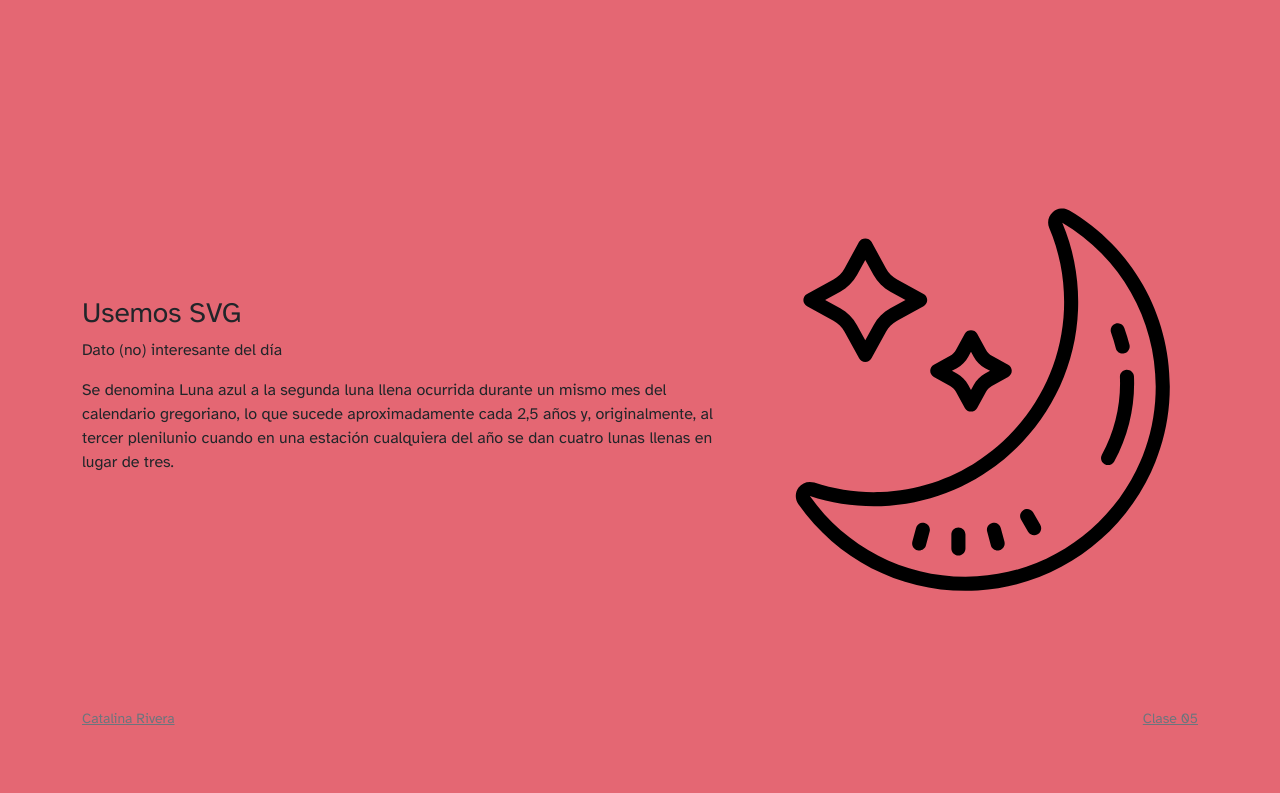
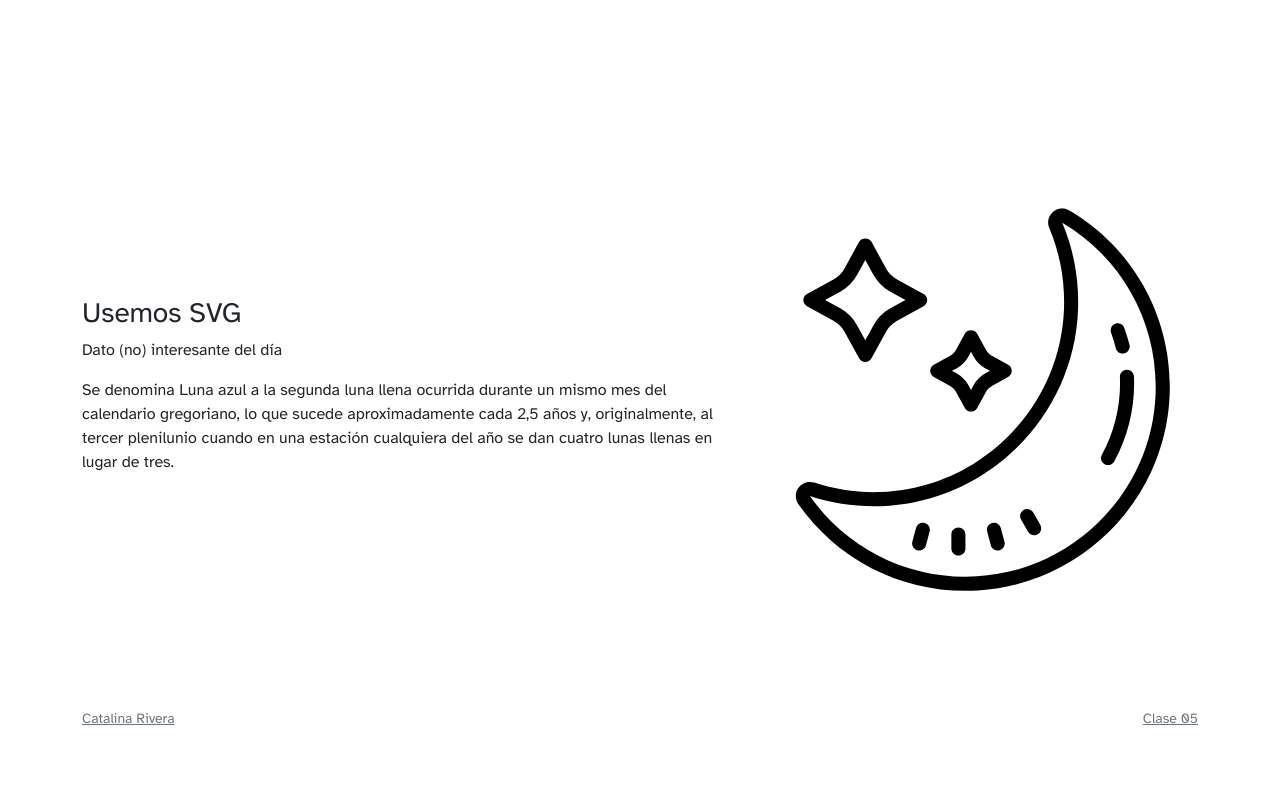
Before and after one commit to Catari02/ejercicios-sesion-05, a plain HTML site: page index.html in a window 1280 px wide. Shown: the part 47-840 px from the top of the page. Drawn offline with nearby package versions, Linux system fonts and the light colour scheme.

Commit message:
Update index.html

```diff
--- a/index.html
+++ b/index.html
@@ -7,7 +7,7 @@
         <link href="style.css" rel="stylesheet" />
         <title>Introducción a la programación para el Diseño de interacción &#10024;</title>
     </head>
-    <body class="bg-danger" style="--bs-bg-opacity: .75;>
+    <body class="bg-indigo" style="--bs-bg-opacity: .75;>
         <nav class="navbar navbar-expand-lg navbar-light fixed-top">
             <div class="container">
                 <a class="navbar-brand" href="index.html">Hola</a>
```
